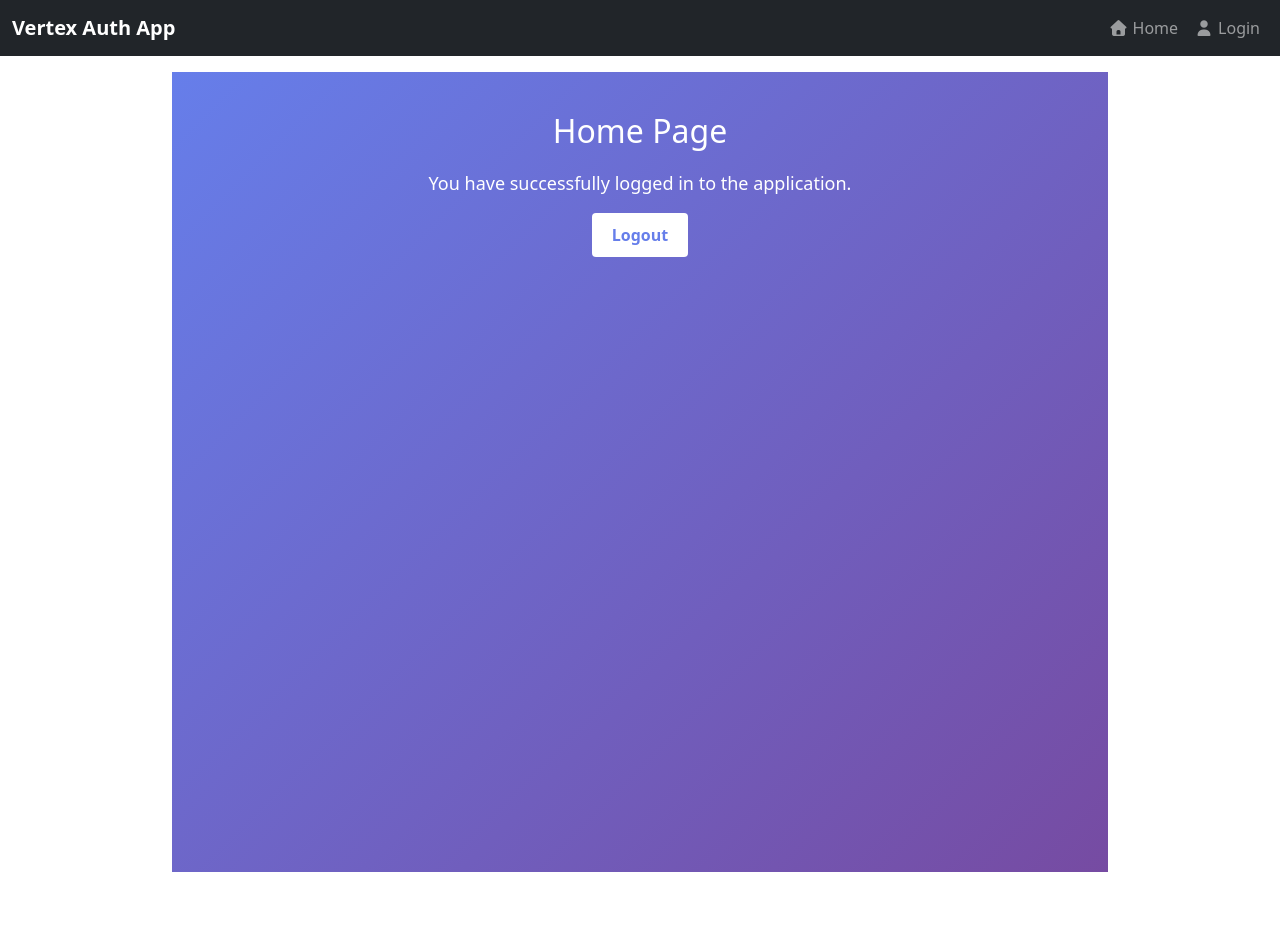
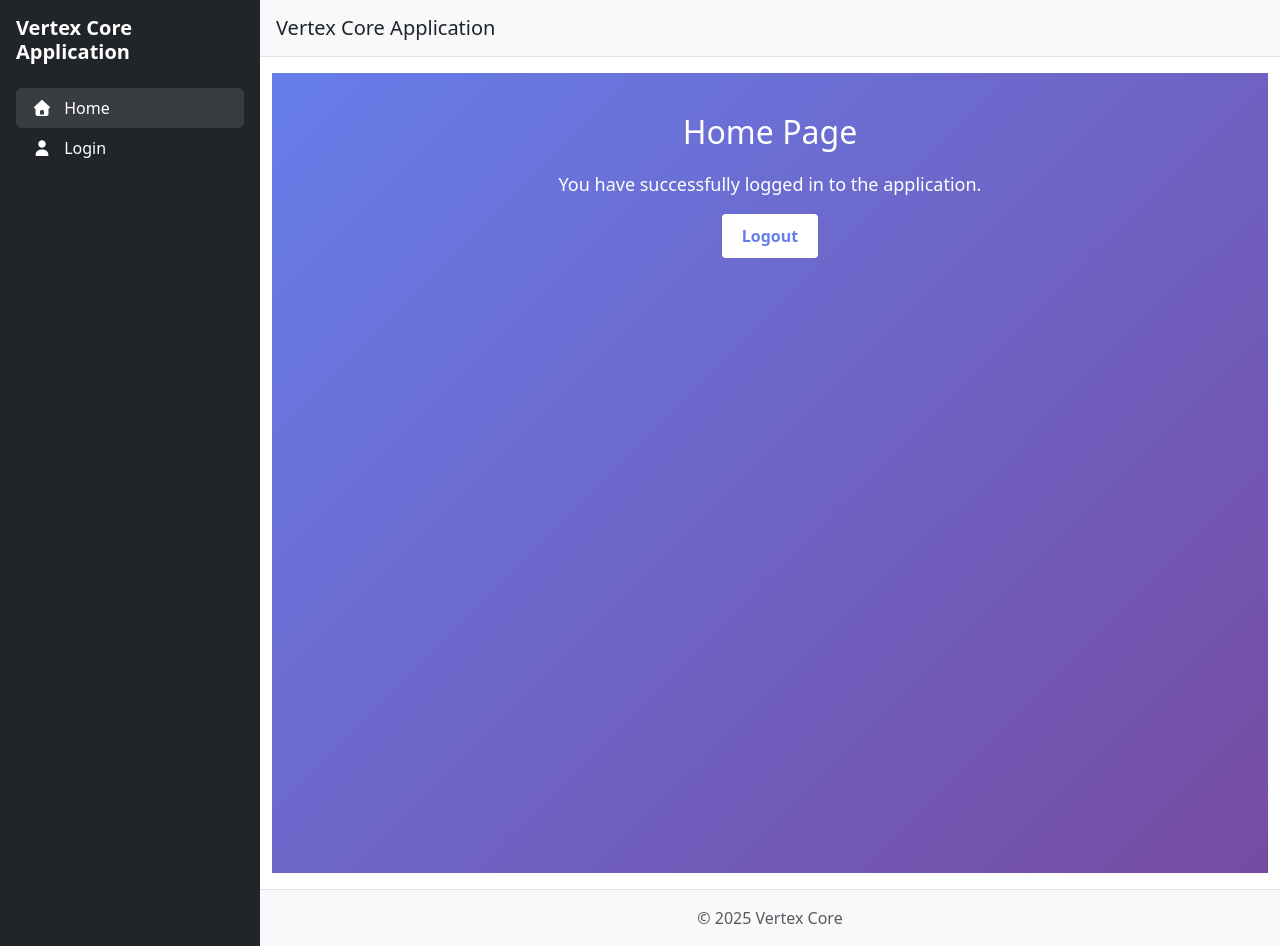
Before and after one commit to abdulrehmanlatif77-design/vertex-auth-app, an Angular app: page /home in a window 1280 px wide. Before the commit the page ends 872 px from the top, so only its background shows below. Built offline with nearby package versions, Linux system fonts and the light colour scheme; sample sign-in values are in the browser's storage.

Commit message:
Updated the navbar in the layout component

```diff
--- a/src/app/components/layout/layout.css
+++ b/src/app/components/layout/layout.css
@@ -1,2 +1,7 @@
-.container { max-width: 960px; }
-.navbar-brand { font-weight: 600; }
+.app-shell { min-height: 100vh; }
+.sidebar { width: 260px; }
+.brand { font-weight: 600; }
+.nav-link { color: rgba(255, 255, 255, 0.85); }
+.nav-link.active, .nav-link:hover { color: #fff; background-color: rgba(255, 255, 255, 0.1); border-radius: 0.375rem; }
+.app-header { background-color: #f8f9fa; }
+.app-footer { background-color: #f8f9fa; }
--- a/src/app/components/layout/layout.html
+++ b/src/app/components/layout/layout.html
@@ -1,22 +1,33 @@
-<nav class="navbar navbar-expand-lg navbar-dark bg-dark">
-  <div class="container-fluid">
-    <a class="navbar-brand" [routerLink]="['/home']">Vertex Auth App</a>
-    <button class="navbar-toggler" type="button" data-bs-toggle="collapse" data-bs-target="#navbarNav" aria-controls="navbarNav" aria-expanded="false" aria-label="Toggle navigation">
-      <span class="navbar-toggler-icon"></span>
-    </button>
-    <div class="collapse navbar-collapse" id="navbarNav">
-      <ul class="navbar-nav ms-auto">
-        <li class="nav-item">
-          <a class="nav-link" [routerLink]="['/home']"><i class="fa fa-home me-1"></i>Home</a>
-        </li>
-        <li class="nav-item">
-          <a class="nav-link" [routerLink]="['/login']"><i class="fa fa-user me-1"></i>Login</a>
-        </li>
-      </ul>
-    </div>
+<div class="app-shell d-flex min-vh-100">
+  <!-- Left sidebar navbar -->
+  <nav class="sidebar bg-dark text-white d-flex flex-column p-3">
+    <div class="brand h5 mb-4">Vertex Core Application</div>
+    <ul class="nav nav-pills flex-column mb-auto">
+      <li class="nav-item">
+        <a class="nav-link text-white" [routerLink]="['/home']" routerLinkActive="active">
+          <i class="fa fa-home me-2"></i>
+          Home
+        </a>
+      </li>
+      <li class="nav-item">
+        <a class="nav-link text-white" [routerLink]="['/login']" routerLinkActive="active">
+          <i class="fa fa-user me-2"></i>
+          Login
+        </a>
+      </li>
+    </ul>
+  </nav>
+
+  <!-- Main content area -->
+  <div class="content flex-grow-1 d-flex flex-column">
+    <header class="app-header border-bottom p-3 bg-light">
+      <h1 class="h5 mb-0">Vertex Core Application</h1>
+    </header>
+    <main class="app-main container-fluid py-3 flex-grow-1">
+      <router-outlet></router-outlet>
+    </main>
+    <footer class="app-footer border-top p-3 text-center text-muted bg-light">
+      © 2025 Vertex Core
+    </footer>
   </div>
-</nav>
-
-<div class="container mt-3">
-  <router-outlet></router-outlet>
 </div>
--- a/src/app/components/layout/layout.ts
+++ b/src/app/components/layout/layout.ts
@@ -1,11 +1,11 @@
 import { Component } from '@angular/core';
 import { CommonModule } from '@angular/common';
-import { RouterLink, RouterOutlet } from '@angular/router';
+import { RouterLink, RouterLinkActive, RouterOutlet } from '@angular/router';
 
 @Component({
   selector: 'app-layout',
   standalone: true,
-  imports: [CommonModule, RouterLink, RouterOutlet],
+  imports: [CommonModule, RouterLink, RouterLinkActive, RouterOutlet],
   templateUrl: './layout.html',
   styleUrl: './layout.css'
 })
```
Also changed, not shown: src/app/app.routes.ts (+7 -2 lines).
